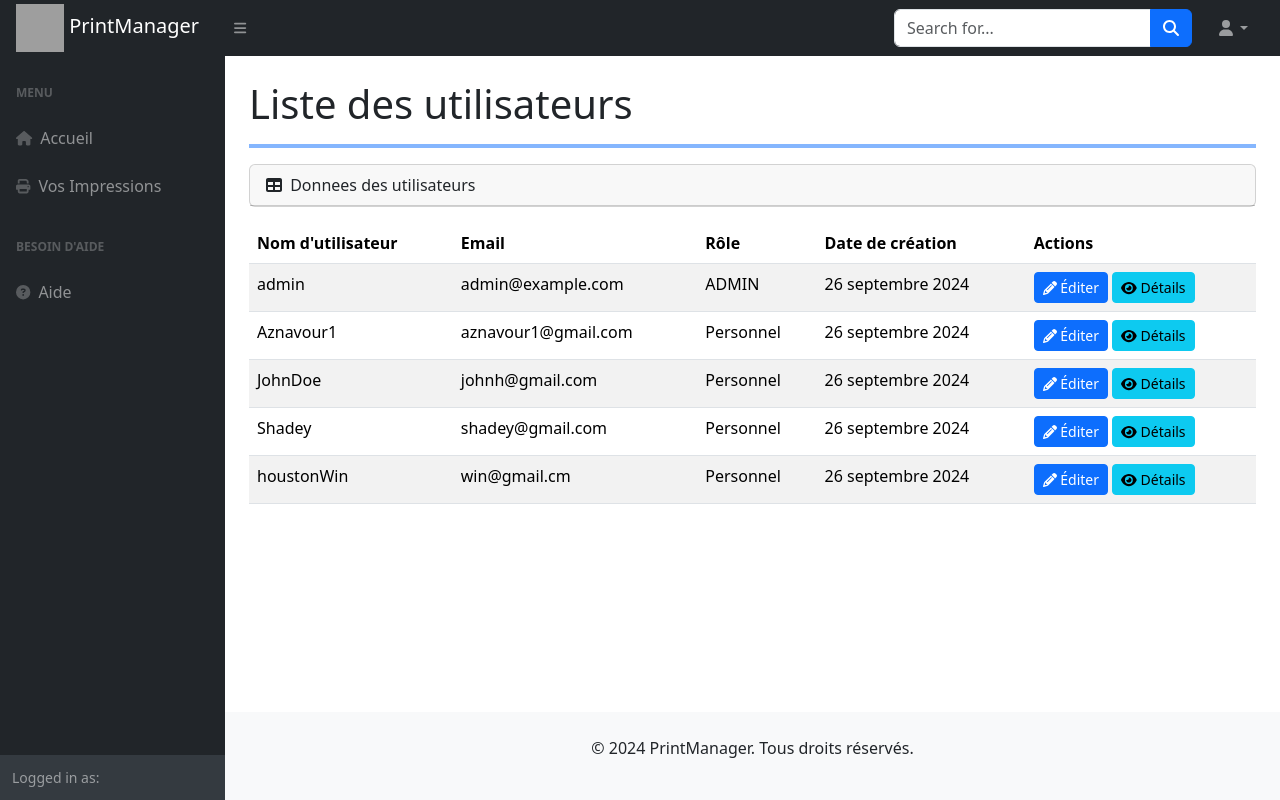
After one commit to LionelEKOM/Print_management, a Django app: page /users/ in a window 1280 px wide. The commit adds this page. Run offline with Django 4.2, Linux system fonts and the light colour scheme; data comes from the database, SQL or seed files in the repository; both versions use the stored data as it was after the commit; some libraries are stand-ins or nearby versions; grey boxes are pictures that could not be loaded.

Commit message:
"Updated database, added new views and templates for user management, and modified existing code for user creation and dashboard"

```diff
--- a/print_management/urls.py
+++ b/print_management/urls.py
@@ -19,7 +19,7 @@ from django.shortcuts import redirect
 from django.urls import path
 from django.conf.urls.static import static
 from print_management import settings
-from printers.views import CustomLoginView, CustomUserCreateView, HomePageView, dashboard
+from printers.views import CustomLoginView, CustomUserCreateView, CustomUserDetailView, CustomUserUpdateView, HomePageView, UserListView, dashboard
 from django.contrib.auth.views import (LogoutView)
 
 urlpatterns = [
@@ -28,5 +28,8 @@ urlpatterns = [
     path('login/', CustomLoginView.as_view(), name='login'),
     path('dashboard/', dashboard, name='dashboard'),
     path('create-user/', CustomUserCreateView.as_view(), name='create_user'),
+    path('users/', UserListView.as_view(), name='user_list'),
+    path('users/<slug:slug>/edit/', CustomUserUpdateView.as_view(), name='edit_user'),
+    path('users/<slug:slug>/details/', CustomUserDetailView.as_view(), name='user_details'),
     path('logout/', LogoutView.as_view(), name='logout')
 ]+ static(settings.MEDIA_URL, document_root=settings.MEDIA_ROOT)
--- a/printers/models.py
+++ b/printers/models.py
@@ -65,7 +65,7 @@ class Printer(models.Model):
     status = models.CharField(max_length=20, choices=STATUS_CHOICES, default='DISPONIBLE', verbose_name="Statut")
     slug = models.SlugField(max_length=200, unique=True, blank=True)
     last_updated = models.DateTimeField(auto_now=True, verbose_name="Modifié le")
-    created_on = models.DateField(blank=True, null=True, verbose_name="Date de création")
+    created_on = models.DateTimeField(auto_now_add=True, verbose_name="Date de création")  # Auto-enregistrer la date lors de la création
 
     class Meta:
         ordering = ['-created_on']
--- a/printers/templates/layouts/Sidenav.html
+++ b/printers/templates/layouts/Sidenav.html
@@ -7,11 +7,11 @@
                     <div class="sb-nav-link-icon"><i class="fa fa-home"></i></div>
                     Accueil
                 </a>
-                <a class="nav-link" href="/signal">
+                <a class="nav-link" href="">
                     <div class="sb-nav-link-icon">
                         <i class="fa fa-print" aria-hidden="true"></i>
                     </div>
-                    Impressions
+                    Vos Impressions
                 </a>
                 {% if request.user.role == 'ADMIN' %}
                     <div class="sb-sidenav-menu-heading">ADMINISTRATION</div>
@@ -38,7 +38,7 @@
                     <div class="collapse" id="collapseLayout" aria-labelledby="headingOne" data-bs-parent="#sidenavAccordion">
                         <nav class="sb-sidenav-menu-nested nav">
                             <a class="nav-link" href="/create-user">Ajouter</a>
-                            <a class="nav-link" href="">Details</a>
+                            <a class="nav-link" href="/users">Liste</a>
                         </nav>
                     </div>
                 {% endif %}
--- /dev/null
+++ b/printers/templates/users/user_list.html
@@ -0,0 +1,89 @@
+{% extends 'base.html' %}
+{% load static %}
+{% block title %}
+<title>Archive</title>
+{% endblock %}
+<body>
+    {% block content %}
+    {% include 'layouts/Navbar.html' %}
+    <div id="layoutSidenav">
+        {% include 'layouts/Sidenav.html' %}
+        <div id="layoutSidenav_content">
+            <main>
+                <div class="container-fluid px-4">
+                    <h1 class="mt-4">Liste des utilisateurs</h1>
+                        <hr class="border border-primary border-2 opacity-50">
+                        <div class="card mb-3">
+                            <div class="card-header">
+                                <i class="fas fa-table me-1"></i>
+                                Donnees  des utilisateurs
+                            </div>
+                        </div>
+
+                        <table class="table table-striped">
+                            <thead>
+                                <tr>
+                                    <th>Nom d'utilisateur</th>
+                                    <th>Email</th>
+                                    <th>Rôle</th>
+                                    <th>Date de création</th>
+                                    <th>Actions</th>
+                                </tr>
+                            </thead>
+                            <tbody>
+                                {% for user in users %}
+                                    <tr>
+                                        <td>{{ user.username }}</td>
+                                        <td>{{ user.email }}</td>
+                                        <td>{{ user.get_role_display }}</td>
+                                        <td>{{ user.created_on }}</td>
+                                        <td>
+                                            <a href="{% url 'edit_user' user.slug %}" class="btn btn-sm btn-primary">
+                                                <i class="fa fa-pencil" aria-hidden="true"></i>
+                                                Éditer
+                                            </a>
+                                            <a href="{% url 'user_details' user.slug %}" class="btn btn-sm btn-info">
+                                                <i class="fa fa-eye" aria-hidden="true"></i>
+                                                Détails
+                                            </a>
+                                        </td>
+                                    </tr>
+                                {% empty %}
+                                    <tr>
+                                        <td colspan="5">Aucun utilisateur trouvé.</td>
+                                    </tr>
+                                {% endfor %}
+                            </tbody>
+                        </table>
+                        <!-- Pagination -->
+                        <div class="pagination">
+                            {% if is_paginated %}
+                                <nav aria-label="Pagination">
+                                    <ul class="pagination">
+                                        <li class="page-item {% if not page_obj.has_previous %}disabled{% endif %}">
+                                            <a class="page-link" href="?page=1">Première</a>
+                                        </li>
+                                        <li class="page-item {% if not page_obj.has_previous %}disabled{% endif %}">
+                                            <a class="page-link" href="?page={{ page_obj.previous_page_number }}">Précédente</a>
+                                        </li>
+                                        <li class="page-item disabled">
+                                            <a class="page-link">{{ page_obj.number }} / {{ page_obj.paginator.num_pages }}</a>
+                                        </li>
+                                        <li class="page-item {% if not page_obj.has_next %}disabled{% endif %}">
+                                            <a class="page-link" href="?page={{ page_obj.next_page_number }}">Suivante</a>
+                                        </li>
+                                        <li class="page-item {% if not page_obj.has_next %}disabled{% endif %}">
+                                            <a class="page-link" href="?page={{ page_obj.paginator.num_pages }}">Dernière</a>
+                                        </li>
+                                    </ul>
+                                </nav>
+                            {% endif %}
+                        </div>
+                </div>
+            </main>
+            {% include 'layouts/footer.html' %}
+        </div>
+    </div>
+    <script src="{% static 'js/scripts.js' %}"></script>
+    {% endblock %}
+</body>
--- a/printers/views.py
+++ b/printers/views.py
@@ -2,6 +2,8 @@ from django.shortcuts import render
 from django.views.generic.base import TemplateView
 from django.contrib.auth.views import LoginView
 from django.views.generic import CreateView
+from django.views.generic.edit import UpdateView
+from django.views.generic import ListView, DetailView
 from django.contrib.auth.decorators import login_required
 from django.contrib import messages
 from django.urls import reverse_lazy
@@ -34,4 +36,33 @@ class CustomUserCreateView(CreateView):
     model = CustomUser
     form_class = CustomUserCreationForm
     template_name = 'users/create_user.html'  # Le template que tu vas créer
-    success_url = reverse_lazy('login')  # Rediriger vers la page de login après création
+    success_url = reverse_lazy('create_user')  # Rediriger vers la page de login après création
+
+    def form_valid(self, form):
+        # Enregistrer l'utilisateur
+        response = super().form_valid(form)
+        # Ajouter un message de confirmation
+        username = form.cleaned_data.get('username')
+        messages.success(self.request, f"Utilisateur {username} créé avec succès !")
+        return response
+
+class UserListView(ListView):
+    model = CustomUser
+    template_name = 'users/user_list.html'  # Le template que tu vas créer
+    context_object_name = 'users'  # Nom du contexte utilisé dans le template
+    paginate_by = 10  # Paginer si tu as beaucoup d'utilisateurs
+
+class CustomUserUpdateView(UpdateView):
+    model = CustomUser
+    form_class = CustomUserCreationForm
+    template_name = 'users/edit_user.html'
+    success_url = reverse_lazy('user_list')
+    slug_field = 'slug'
+    slug_url_kwarg = 'slug'
+
+class CustomUserDetailView(DetailView):
+    model = CustomUser
+    template_name = 'users/user_detail.html'
+    context_object_name = 'user'
+    slug_field = 'slug'
+    slug_url_kwarg = 'slug'
```
Also changed, not shown: printers/templates/users/create_user.html (+22 -2 lines), printers/templates/users/edit_user.html (added, +27 -0 lines), printers/templates/users/user_detail.html (added, +36 -0 lines), db.sqlite3, printers/migrations/0003_alter_printer_created_on.py (added), static/img/printer.png (added).
